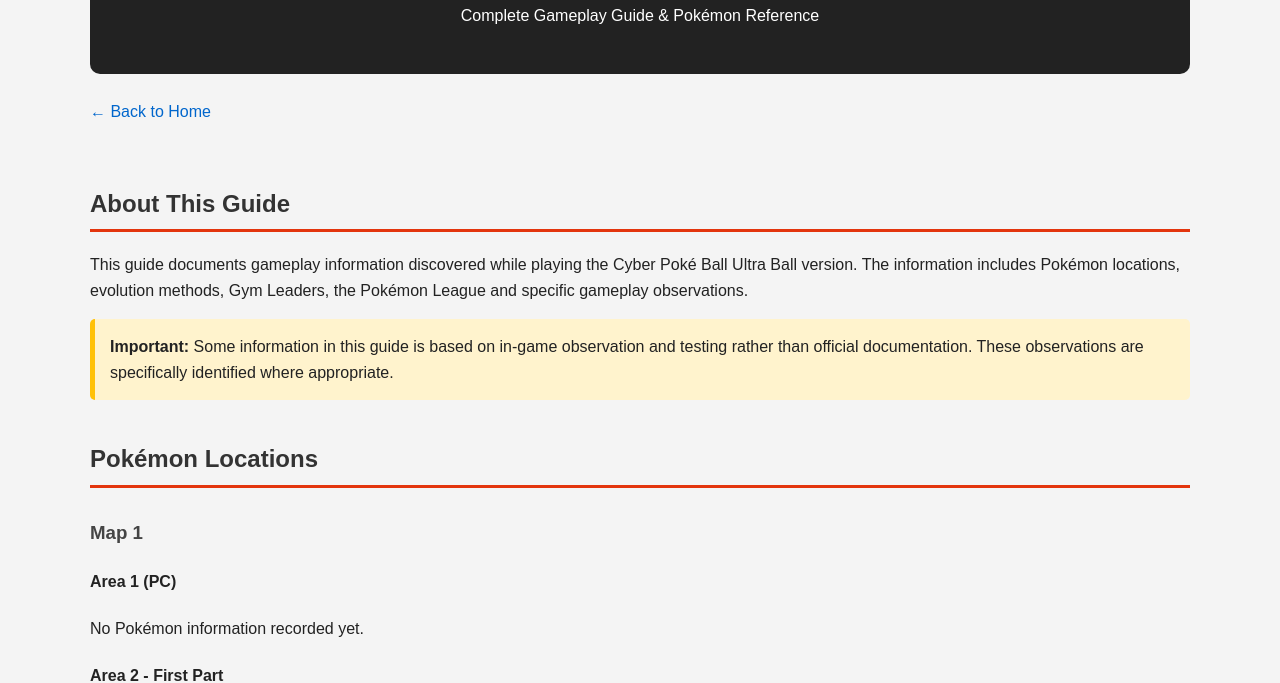
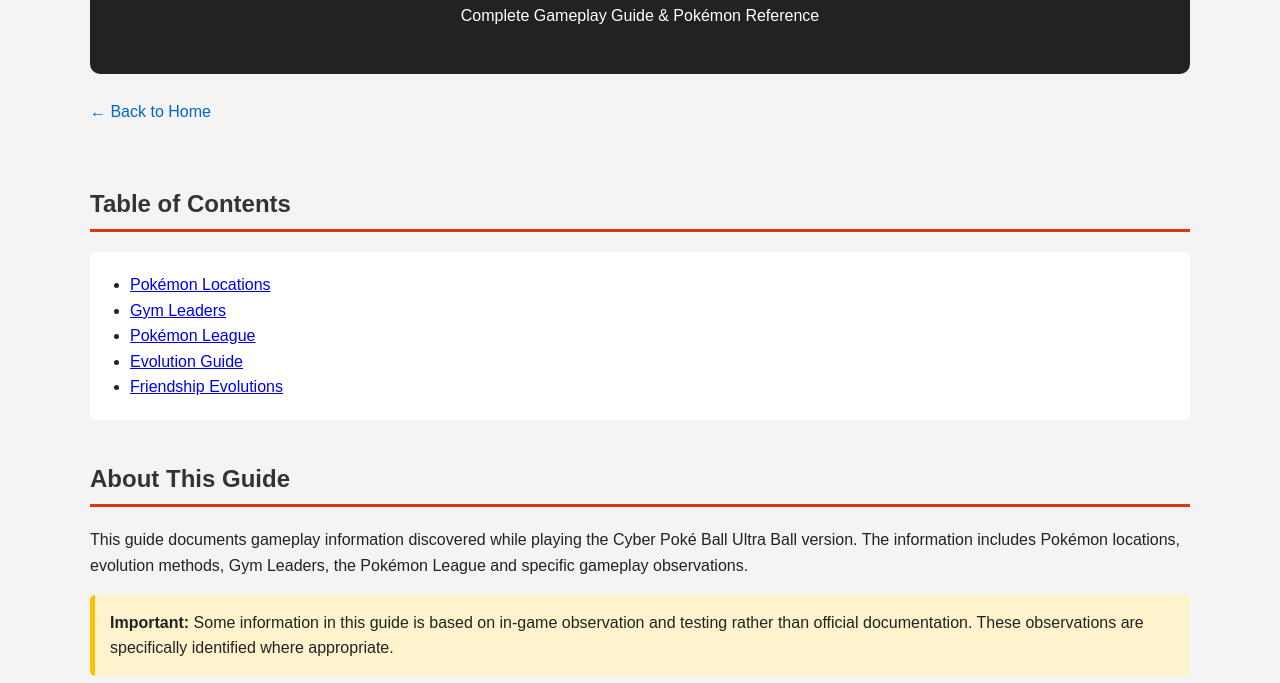
Before and after one commit to Cascamelapov2001/Cyber-pokeball-guide-ultraball-version, a plain HTML site: page guide.html in a window 1280 px wide. Shown: the part 136-819 px from the top of the page. Drawn offline with Linux system fonts and the light colour scheme.

Commit message:
Add guide table of contents
Added a Table of Contents and updated section headers with IDs for navigation.

```diff
--- a/guide.html
+++ b/guide.html
@@ -109,6 +109,17 @@
 
 <a class="back" href="index.html">← Back to Home</a>
 
+<div class="toc">
+    <h2>Table of Contents</h2>
+    <ul>
+        <li><a href="#locations">Pokémon Locations</a></li>
+        <li><a href="#gyms">Gym Leaders</a></li>
+        <li><a href="#league">Pokémon League</a></li>
+        <li><a href="#evolutions">Evolution Guide</a></li>
+        <li><a href="#friendship">Friendship Evolutions</a></li>
+    </ul>
+</div>
+
 <h2>About This Guide</h2>
 
 <p>
@@ -124,7 +135,7 @@
     These observations are specifically identified where appropriate.
 </div>
 
-<h2>Pokémon Locations</h2>
+<h2 id="locations">Pokémon Locations</h2>
 
 <h3>Map 1</h3>
 
@@ -498,7 +509,7 @@
 </ul>
 
 
-<h2>Gym Leaders</h2>
+<h2 id="gyms">Gym Leaders</h2>
 
 <table>
     <tr>
@@ -554,7 +565,7 @@
 </div>
 
 
-<h2>Pokémon League</h2>
+<h2 id="league">Pokémon League</h2>
 
 <table>
     <tr>
@@ -595,7 +606,7 @@
 </div>
 
 
-<h2>Evolution Guide</h2>
+<h2 id="evolutions">Evolution Guide</h2>
 
 <table>
     <tr>
@@ -681,7 +692,7 @@
 </table>
 
 
-<h3>Friendship Evolutions</h3>
+<h3 id="friendship>Friendship Evolutions</h3>
 
 <p>
 Some Pokémon in the Cyber Poké Ball games evolve through friendship.
```
